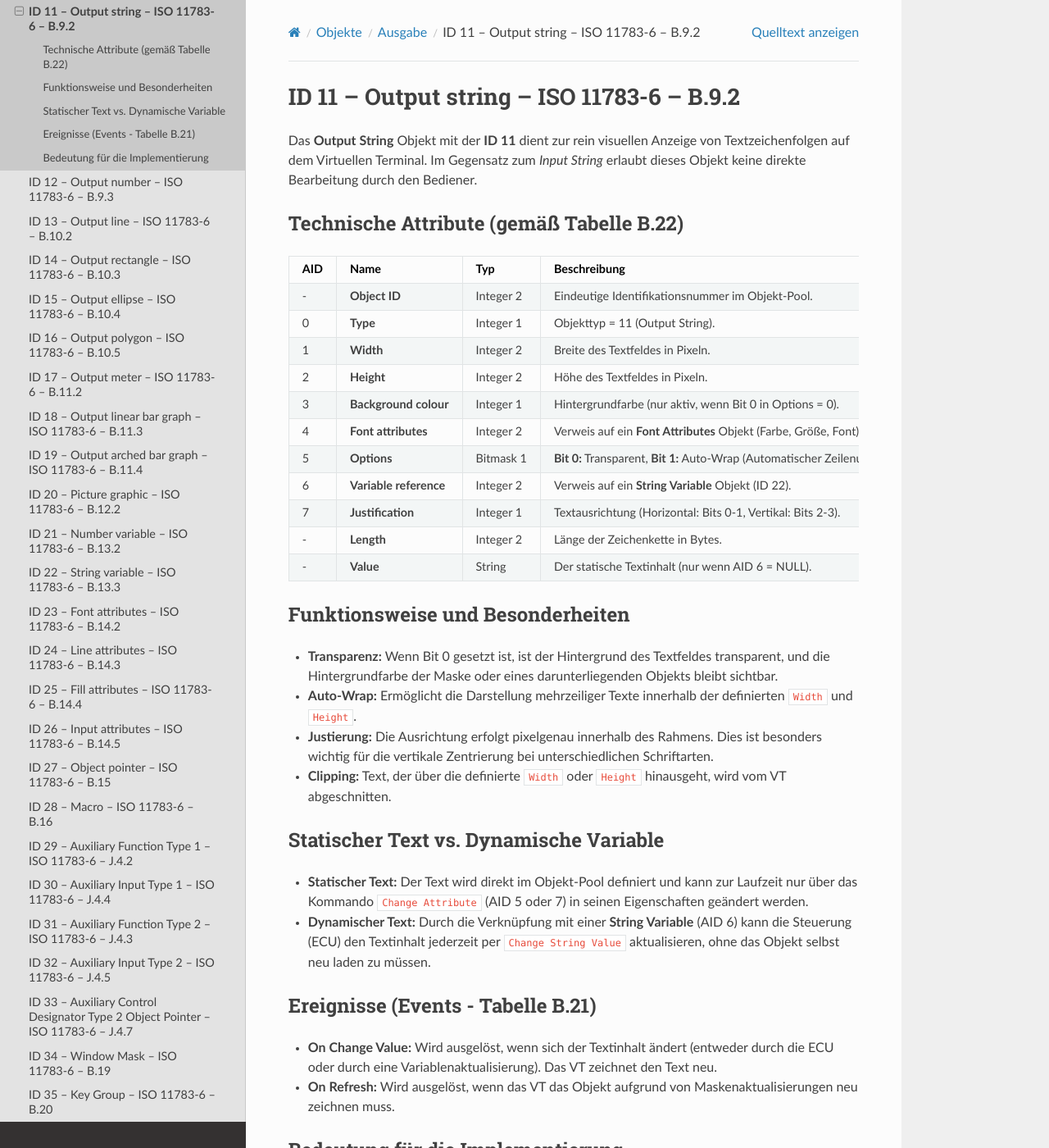
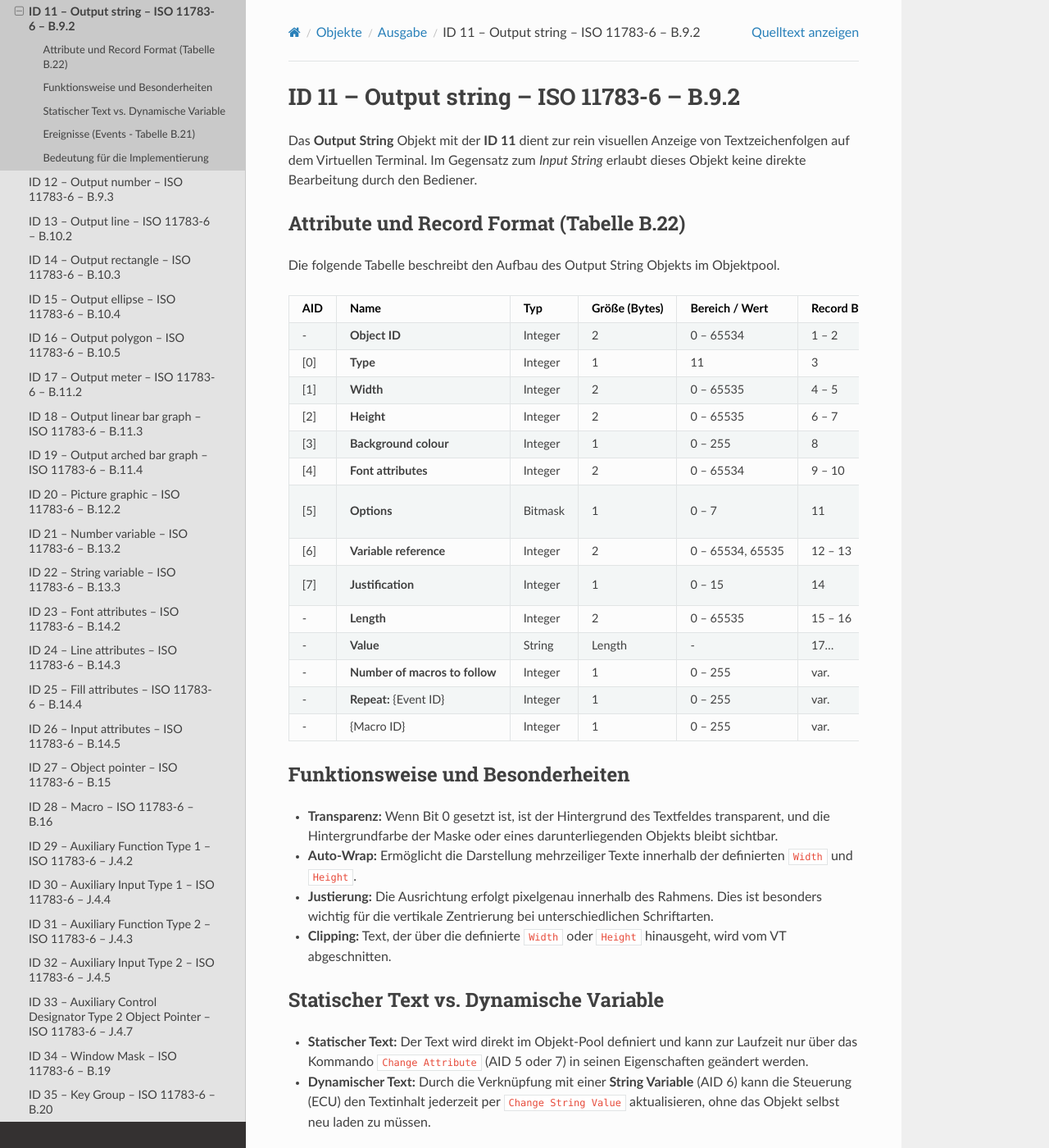
Before and after one commit to Meisterschulen-am-Ostbahnhof-Munchen/ISOBUS-VT-Objects-docs, a Sphinx documentation site: the page built from docs/isobus-objects/ID-11---Output-string---ISO-11783-6---B.9.2.md, in a window 1280 px wide and 1400 px high. Shown: the whole window at 82% size. Built offline with Sphinx 7.4.7 and the Read the Docs theme 3.1.0, drawn with Linux system fonts in a browser that asks for light colours; some of the changed text lies outside the part shown.

Commit message:
docs: update Output String (ID 11) with accurate attribute table and record format from ISO 11783-6 Annex B.9.2

```diff
--- a/docs/isobus-objects/ID-11---Output-string---ISO-11783-6---B.9.2.md
+++ b/docs/isobus-objects/ID-11---Output-string---ISO-11783-6---B.9.2.md
@@ -5,21 +5,26 @@
 
 Das **Output String** Objekt mit der **ID 11** dient zur rein visuellen Anzeige von Textzeichenfolgen auf dem Virtuellen Terminal. Im Gegensatz zum *Input String* erlaubt dieses Objekt keine direkte Bearbeitung durch den Bediener.
 
-## Technische Attribute (gemäß Tabelle B.22)
+### Attribute und Record Format (Tabelle B.22)
 
-| AID | Name | Typ | Beschreibung |
-| :--- | :--- | :--- | :--- |
-| - | **Object ID** | Integer 2 | Eindeutige Identifikationsnummer im Objekt-Pool. |
-| 0 | **Type** | Integer 1 | Objekttyp = 11 (Output String). |
-| 1 | **Width** | Integer 2 | Breite des Textfeldes in Pixeln. |
-| 2 | **Height** | Integer 2 | Höhe des Textfeldes in Pixeln. |
-| 3 | **Background colour** | Integer 1 | Hintergrundfarbe (nur aktiv, wenn Bit 0 in Options = 0). |
-| 4 | **Font attributes** | Integer 2 | Verweis auf ein **Font Attributes** Objekt (Farbe, Größe, Font). |
-| 5 | **Options** | Bitmask 1 | **Bit 0:** Transparent, **Bit 1:** Auto-Wrap (Automatischer Zeilenumbruch), **Bit 2:** Wrap on Hyphen. |
-| 6 | **Variable reference** | Integer 2 | Verweis auf ein **String Variable** Objekt (ID 22). |
-| 7 | **Justification** | Integer 1 | Textausrichtung (Horizontal: Bits 0-1, Vertikal: Bits 2-3). |
-| - | **Length** | Integer 2 | Länge der Zeichenkette in Bytes. |
-| - | **Value** | String | Der statische Textinhalt (nur wenn AID 6 = NULL). |
+Die folgende Tabelle beschreibt den Aufbau des Output String Objekts im Objektpool.
+
+| AID | Name | Typ | Größe (Bytes) | Bereich / Wert | Record Byte | Beschreibung |
+| :--- | :--- | :--- | :--- | :--- | :--- | :--- |
+| - | **Object ID** | Integer | 2 | 0 – 65534 | 1 – 2 | Eindeutige ID im Objektpool. |
+| [0] | **Type** | Integer | 1 | 11 | 3 | Objekttyp = Output String. |
+| [1] | **Width** | Integer | 2 | 0 – 65535 | 4 – 5 | Breite des Textfeldes in Pixeln. Clipping erfolgt außerhalb dieses Bereichs. |
+| [2] | **Height** | Integer | 2 | 0 – 65535 | 6 – 7 | Höhe des Textfeldes in Pixeln. Clipping erfolgt außerhalb dieses Bereichs. |
+| [3] | **Background colour** | Integer | 1 | 0 – 255 | 8 | Hintergrundfarbe (nur bei deaktivierter Transparenz). |
+| [4] | **Font attributes** | Integer | 2 | 0 – 65534 | 9 – 10 | Objekt-ID eines Font Attributes Objekts (Farbe, Größe, Font). |
+| [5] | **Options** | Bitmask | 1 | 0 – 7 | 11 | Bit 0: Transparent<br>Bit 1: Auto-Wrap (Automatischer Zeilenumbruch)<br>Bit 2: Wrap on Hyphen (Umbruch bei Bindestrich). |
+| [6] | **Variable reference** | Integer | 2 | 0 – 65534, 65535 | 12 – 13 | Verweis auf ein String Variable Objekt. Wenn NULL, wird der Wert direkt im Attribut "Value" gespeichert. |
+| [7] | **Justification** | Integer | 1 | 0 – 15 | 14 | Textausrichtung: Bits 0-1 (Horiz.): 0=Links, 1=Mitte, 2=Rechts.<br>Bits 2-3 (Vert.): 0=Oben, 1=Mitte, 2=Unten. |
+| - | **Length** | Integer | 2 | 0 – 65535 | 15 – 16 | Länge des festen Textwerts in Bytes. Wenn Variable Ref != NULL, kann dies 0 sein. |
+| - | **Value** | String | Length | - | 17... | Statischer Textinhalt (nur wenn Variable Reference == NULL). |
+| - | **Number of macros to follow** | Integer | 1 | 0 – 255 | var. | Anzahl der folgenden Makro-Referenzen. |
+| - | **Repeat:** {Event ID} | Integer | 1 | 0 – 255 | var. | Event ID, die das Makro auslöst. |
+| - | {Macro ID} | Integer | 1 | 0 – 255 | var. | Makro ID des auszuführenden Makros. |
 
 ## Funktionsweise und Besonderheiten
 *   **Transparenz:** Wenn Bit 0 gesetzt ist, ist der Hintergrund des Textfeldes transparent, und die Hintergrundfarbe der Maske oder eines darunterliegenden Objekts bleibt sichtbar.
@@ -32,8 +37,14 @@
 *   **Dynamischer Text:** Durch die Verknüpfung mit einer **String Variable** (AID 6) kann die Steuerung (ECU) den Textinhalt jederzeit per `Change String Value` aktualisieren, ohne das Objekt selbst neu laden zu müssen.
 
 ## Ereignisse (Events - Tabelle B.21)
-*   **On Change Value:** Wird ausgelöst, wenn sich der Textinhalt ändert (entweder durch die ECU oder durch eine Variablenaktualisierung). Das VT zeichnet den Text neu.
-*   **On Refresh:** Wird ausgelöst, wenn das VT das Objekt aufgrund von Maskenaktualisierungen neu zeichnen muss.
+
+Das Output String Objekt reagiert auf folgende Ereignisse:
+
+*   **On Change Value:** Wird ausgelöst, wenn sich der angezeigte Wert ändert (z.B. Variable aktualisiert). Das VT zeichnet das Objekt neu.
+*   **On Refresh:** Wird ausgelöst, wenn das VT das Objekt neu zeichnen muss (z.B. Maskenwechsel).
+*   **On Change Background Colour:** Reaktion auf Farbänderung.
+*   **On Change Attribute:** Reaktion auf generelle Attributänderungen.
+*   **On Change Size:** Reaktion auf Größenänderung.
 
 ## Bedeutung für die Implementierung
 Output Strings sind die primäre Methode für Statusmeldungen, Beschriftungen und Einheitenanzeigen. Für Texte, die in vielen Sprachen vorliegen, empfiehlt es sich, die Texte über Variablen einzusteuern oder für jede Sprache eine eigene Maske/einen eigenen Pool vorzuhalten.
```
